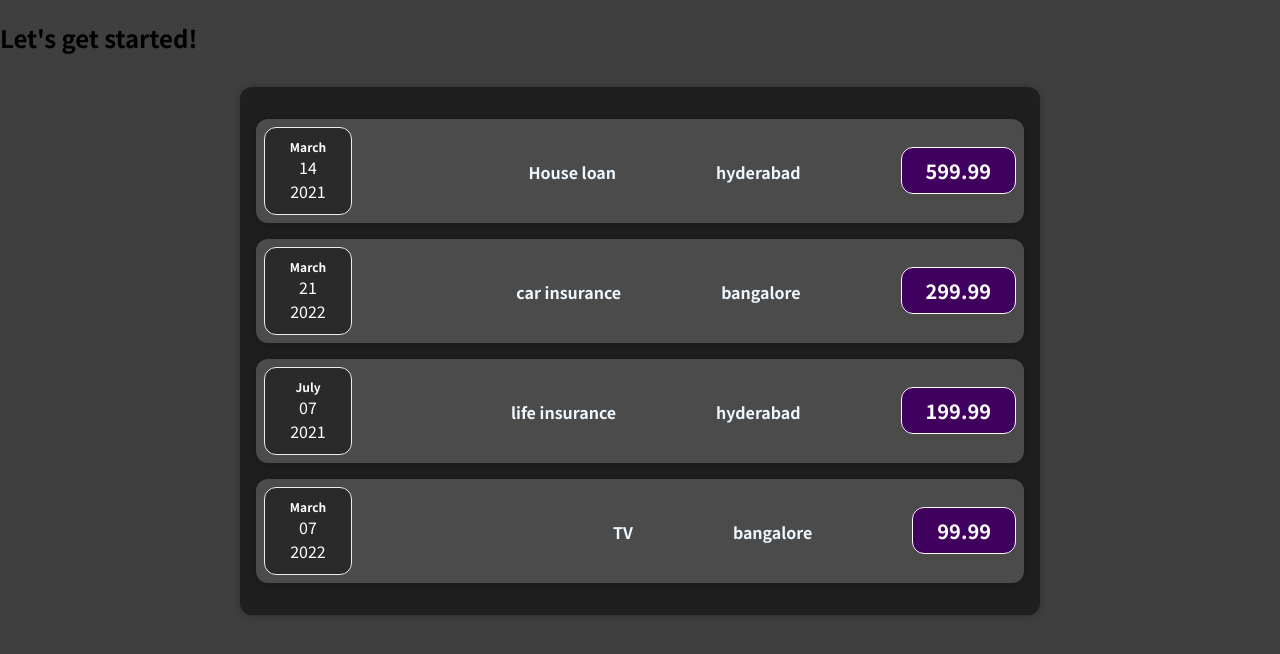
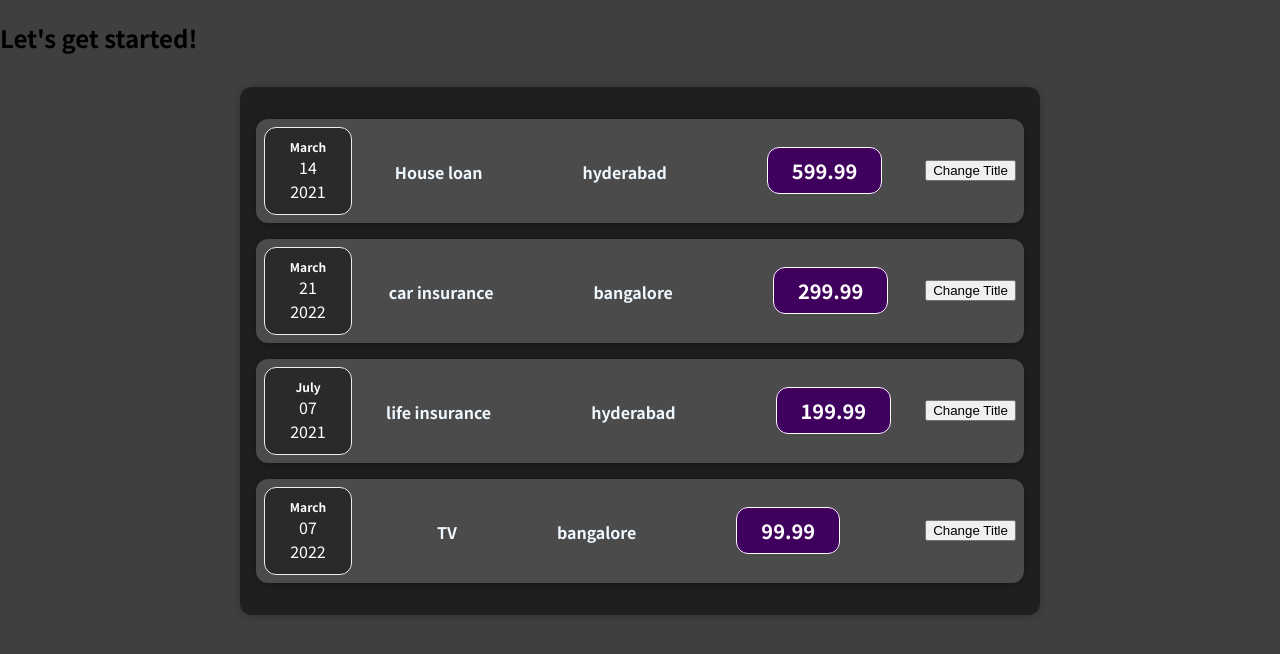
Before and after one commit to GobburiNaresh/first-react-app, a JavaScript app: page / in a window 1280 px wide. Shown: the top 654 px of the page. Built offline with nearby package versions, Linux system fonts and the light colour scheme.

Commit message:
AdvanceReact-Adding Event Listener

```diff
--- a/src/App.js
+++ b/src/App.js
@@ -1,6 +1,6 @@
 
-import Expenses from './components/Expenses';
-function App() {
+import Expenses from './components/Expenses/Expenses';
+const App = () => {
   const expenses = [
     {
       id: 'e1',
--- /dev/null
+++ b/src/components/Expenses/ExpenseDate.css
@@ -0,0 +1,26 @@
+.expense-date {
+  display: flex;
+  flex-direction: column;
+  width: 5.5rem;
+  height: 5.5rem;
+  border: 1px solid #ececec;
+  background-color: #2a2a2a;
+  color: white;
+  border-radius: 12px;
+  align-items: center;
+  justify-content: center;
+}
+
+.expense-date__month {
+  font-size: 0.75rem;
+  font-weight: bold;
+}
+
+.expense-date__year {
+  font-size: 0.75rem;
+}
+
+.expense-date__day {
+  font-size: 1.5rem;
+  font-weight: bold;
+}
--- /dev/null
+++ b/src/components/Expenses/ExpenseDate.js
@@ -0,0 +1,17 @@
+import './ExpenseDate.css'
+
+function ExpenseDate (props){
+    const month = props.date.toLocaleString('en-US', {month: 'long'});
+    const day = props.date.toLocaleString('en-US', {day: '2-digit'});
+    const year = props.date.getFullYear();
+    return (
+        <div className='expense-date'>
+            <div className='expense-date__month'>{month}</div>
+            <div className='expense-item__day'>{day}</div>
+            <div className='expense-item__year'>{year}</div>
+        </div>
+
+    )
+}
+
+export default ExpenseDate;
--- /dev/null
+++ b/src/components/Expenses/ExpenseDetails.css
@@ -0,0 +1,60 @@
+
+.expense-item__description {
+    display: inline;
+    flex-direction: column;
+    gap: 1rem;
+    color: aliceblue;
+    font-weight: bold;
+    text-align:center;
+    margin-right: 100px;
+
+
+  }
+.expense-item__location {
+  display: inline;
+  flex-direction: column;
+  gap: 1rem;
+  color:aliceblue;
+  font-weight:bold;
+  margin-right: 100px;
+}
+
+.expense-item h2 {
+  color: #3a3a3a;
+  font-size: 1rem;
+  flex: 1;
+  margin: 0 1rem;
+  color: white;
+}
+
+.expense-item__price {
+    display: inline;
+  font-size: 1rem;
+  font-weight: bold;
+  color: white;
+  background-color: #40005d;
+  border: 1px solid white;
+  padding: 0.5rem;
+  border-radius: 12px;
+}
+
+@media (min-width: 400px) {
+  .expense-item__description {
+    flex-direction: row;
+    align-items: center;
+    justify-content: flex-start;
+    flex: 1;
+  }
+
+  .expense-item__location h2 {
+    font-size: 1.25rem;
+  }
+  .expense-item__description h2{
+    font-size: 1.25rem;
+  }
+
+  .expense-item__price {
+    font-size: 1.25rem;
+    padding: 0.5rem 1.5rem;
+  }
+}
--- /dev/null
+++ b/src/components/Expenses/ExpenseDetails.js
@@ -0,0 +1,16 @@
+import './ExpenseDetails.css';
+
+function ExpenseDetails(props){
+    const title = props.title;
+    const price = props.price;
+    const location = props.location;
+    return (
+        <div>
+        <div className='expense-item__description'>{title}</div>
+        <div className='expense-item__location'>{location}</div>
+        <div className='expense-item__price'>{price}</div>
+        </div>
+    )
+}
+
+export default ExpenseDetails;
--- /dev/null
+++ b/src/components/Expenses/ExpenseItem.css
@@ -0,0 +1,11 @@
+.expense-item {
+  display: flex;
+  flex-direction: row;
+  justify-content: space-between;
+  align-items: center;
+  /* box-shadow: 0 2px 8px rgba(0, 0, 0, 0.25); */
+  padding: 0.5rem;
+  margin: 1rem 0;
+  /* border-radius: 12px; */
+  background-color: #4b4b4b;
+}
--- /dev/null
+++ b/src/components/Expenses/ExpenseItem.js
@@ -0,0 +1,20 @@
+import ExpenseDate from './ExpenseDate';
+import ExpenseDetails from './ExpenseDetails';
+import Card from '../UI/Card';
+import './ExpenseItem.css'
+
+function ExpenseItem(props) {
+
+  const clickHandler = () => {
+    console.log('clicked!!!!');
+  }
+  return (
+    <Card className="expense-item">
+      <ExpenseDate date={props.date}/>
+      <ExpenseDetails price={props.price} location={props.location} title={props.title}/>
+      <button onClick={clickHandler}>Change Title</button>
+    </Card>
+  );
+}
+
+export default ExpenseItem;
--- /dev/null
+++ b/src/components/Expenses/Expenses.css
@@ -0,0 +1,8 @@
+.expenses {
+    padding: 1rem;
+    background-color: rgb(31, 31, 31);
+    margin: 2rem auto;
+    width: 50rem;
+    max-width: 95%;
+
+  }
--- /dev/null
+++ b/src/components/Expenses/Expenses.js
@@ -0,0 +1,15 @@
+import ExpenseItem from './ExpenseItem';
+import Card from '../UI/Card';
+import './Expenses.css';
+
+function Expenses(props){
+    return(
+        <Card className='expenses'>
+            <ExpenseItem title={props.items[0].title} price={props.items[0].price} date={props.items[0].date} location={props.items[0].location}></ExpenseItem>
+            <ExpenseItem title={props.items[1].title} price={props.items[1].price} date={props.items[1].date} location={props.items[1].location}></ExpenseItem>
+            <ExpenseItem title={props.items[2].title} price={props.items[2].price} date={props.items[2].date} location={props.items[2].location}></ExpenseItem>
+            <ExpenseItem title={props.items[3].title} price={props.items[3].price} date={props.items[3].date} location={props.items[3].location}></ExpenseItem>
+        </Card>
+    )
+}
+export default Expenses;
--- /dev/null
+++ b/src/components/UI/Card.css
@@ -0,0 +1,4 @@
+.card{
+    border-radius: 12px;
+    box-shadow: 0 1px 8px rgba(0, 0, 0, 0.25);
+}
--- /dev/null
+++ b/src/components/UI/Card.js
@@ -0,0 +1,9 @@
+import './Card.css'
+
+function Card(props){
+    const classes = 'card ' + props.className;
+    return <div className={classes}>{props.children}</div>;
+
+}
+
+export default Card;
```
